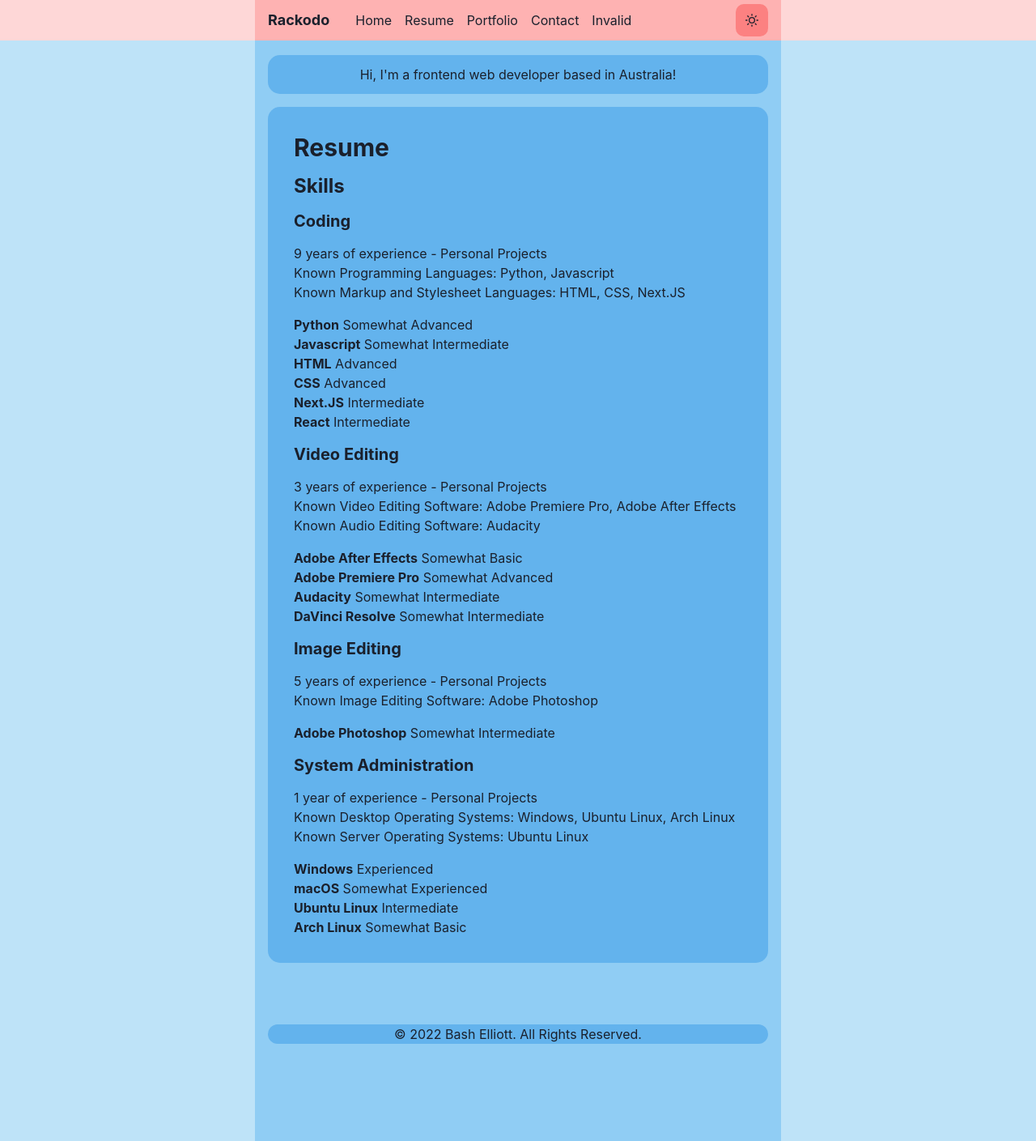
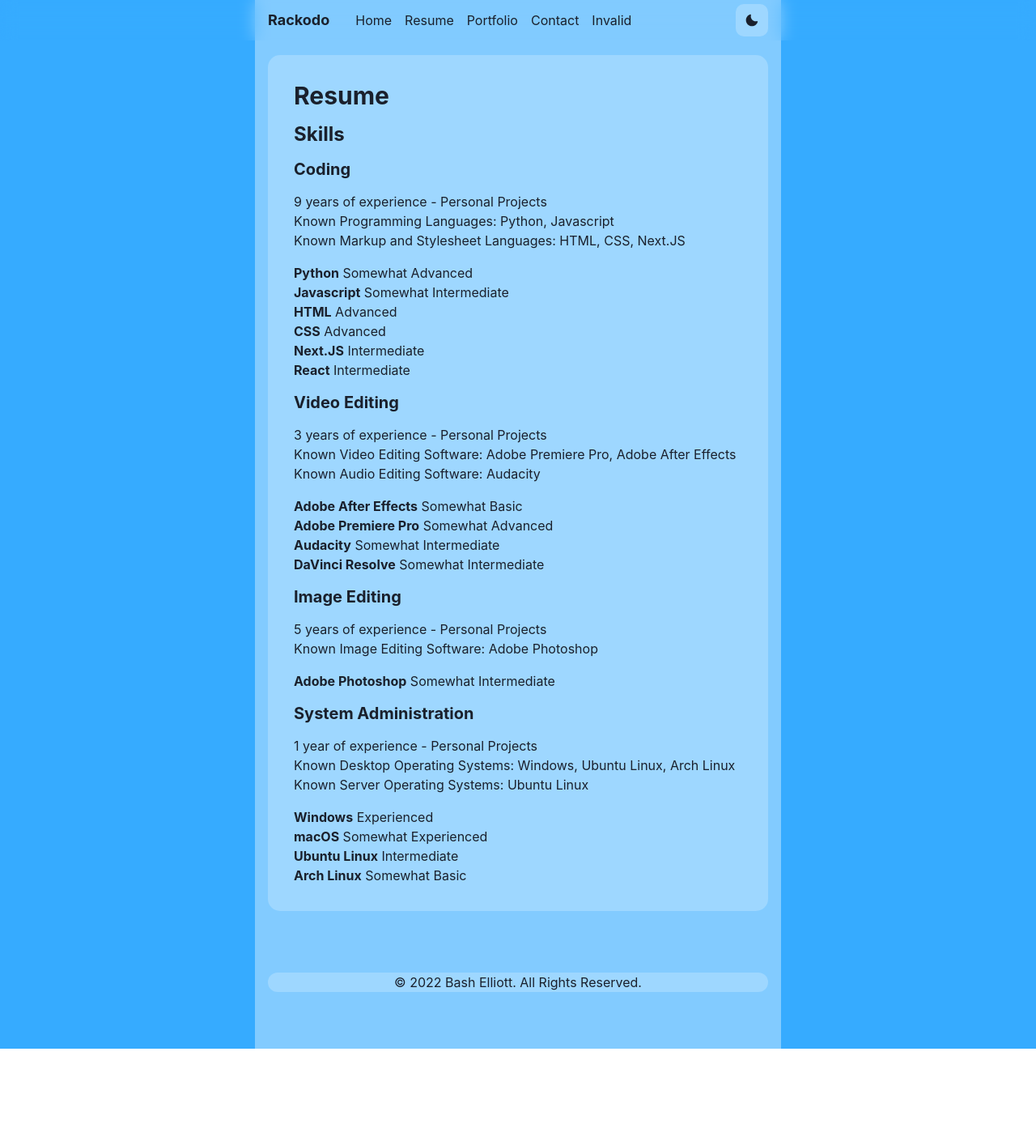
Before and after one commit to rackodo/rackodo-home-page, a Next.js app: page /resume in a window 1280 px wide. Shown: the whole page at 81% size. After the commit the page ends 1295 px from the top, so only its background shows below. Built offline with nearby package versions, Linux system fonts and the light colour scheme.

Commit message:
theming complete

```diff
--- a/components/callout.js
+++ b/components/callout.js
@@ -1,14 +1,14 @@
-import { Box, Container } from "@chakra-ui/react";
+import { Box, Container, useColorMode } from "@chakra-ui/react";
 
 export default function Callout({ children }) {
+	const { colorMode, toggleColorMode } = useColorMode()
 	return(
 		<Container
 		px={0}
-		pt={2}
 		maxW={"none"} >
 			<Box
 			p={3}
-			bg={"blue.300"}
+			bg={colorMode === 'light' ? 'dark.300' : 'light.300'}
 			textAlign={"center"}
 			borderRadius={15} >
 				{children}
--- a/components/footer.js
+++ b/components/footer.js
@@ -1,13 +1,15 @@
-import { Container, Text } from "@chakra-ui/react";
+import { Container, Text, useColorMode } from "@chakra-ui/react";
 
 export default function Footer() {
+	const { colorMode, toggleColorMode } = useColorMode()
 	return(
 		<Container
 		p={0}
 		maxW={"none"} >
 			<Text
-			my="60px"
-			bg={"blue.300"}
+			mt="60px"
+			mb="10px "
+			bg={colorMode === 'light' ? 'dark.300' : 'light.300'}
 			textAlign="center"
 			borderRadius={15} >
 				© 2022 Bash Elliott. All Rights Reserved.
--- a/components/navbar.js
+++ b/components/navbar.js
@@ -1,31 +1,16 @@
-import {
-	ChevronDownIcon,
-	ChevronUpIcon,
-	SunIcon
-} from "@chakra-ui/icons";
+import { ChevronDownIcon, ChevronUpIcon, MoonIcon, SunIcon } from "@chakra-ui/icons";
 
-import {
-	Box,
-	Center,
-	Flex,
-	Heading,
-	IconButton,
-	Menu,
-	MenuButton,
-	MenuItem,
-	MenuList,
-	Spacer,
-	Text
-} from "@chakra-ui/react";
+import { Box, Center, Flex, Heading, IconButton, Menu, MenuButton, MenuItem, MenuList, Spacer, Text, useColorMode } from "@chakra-ui/react";
 
 import Link from "next/link";
 
 import links from './links.json'
 
 export default function Navbar() {
+	const { colorMode, toggleColorMode } = useColorMode()
+
 	return(
 		<Center
-		bg="red.100"
 		width="100vw"
 		position="fixed"
 		backdropFilter='blur(10px)'
@@ -35,7 +20,7 @@ export default function Navbar() {
 			<Flex
 			w={650}
 			h="50px"
-			bg="red.200"
+			bg={colorMode === 'light' ? 'dark.250' : 'light.250'}
 			alignItems="center"
 			m="auto"
 			px={4}
@@ -66,12 +51,12 @@ export default function Navbar() {
 							as={IconButton}
 							w={10}
 							h={10}
-							bg="red.300"
+							bg={colorMode === 'light' ? 'dark.300' : 'light.300'}
 							borderRadius={10}
 							icon={isOpen ? <ChevronUpIcon/> : <ChevronDownIcon/>}
 							display={{base: "inline-flex", md: "none"}} />
 							<MenuList
-							bg={"green.200"}
+							bg={colorMode === 'light' ? 'dark.400' : 'light.400'}
 							p={0}
 							display={{base: "block", md: "none"}}  >
 								{links.map((link) =>
@@ -83,7 +68,7 @@ export default function Navbar() {
 										p={2}
 										width="100%"
 										_hover={{
-											bg: 'green.300'
+											bg: colorMode === 'light' ? 'dark.500' : 'light.500'
 										}} >{link.name}</Text>
 									</NavLink>
 								)}
@@ -94,9 +79,10 @@ export default function Navbar() {
 					<IconButton
 					w={10}
 					h={10}
-					bg="red.300"
+					bg={colorMode === 'light' ? 'dark.300' : 'light.300'}
 					borderRadius={10}
-					icon={<SunIcon />} />
+					icon={colorMode === 'light' ? <MoonIcon/> : <SunIcon />}
+					onClick={toggleColorMode} />
 				</Flex>
 			</Flex>
 		</Center>
--- a/components/section.js
+++ b/components/section.js
@@ -1,11 +1,13 @@
-import { Container, Stack, Text } from "@chakra-ui/react";
+import { Stack, Text, useColorMode } from "@chakra-ui/react";
 
 export default function Section({ children }) {
+	const { colorMode, toggleColorMode } = useColorMode()
+
 	return(
 		<Stack
 		p={8}
 		maxW={"none"}
-		bg={"blue.300"}
+		bg={colorMode === 'light' ? 'dark.300' : 'light.300'}
 		borderRadius={15}
 		spacing={4} >
 			{children}
--- a/layouts/main.js
+++ b/layouts/main.js
@@ -1,14 +1,12 @@
-import {
-	Container, Stack
-} from "@chakra-ui/react";
+import { Container, Stack, useColorMode } from "@chakra-ui/react";
 import Navbar from "../components/navbar";
 import { motion, AnimatePresence } from "framer-motion"
 import { useRouter } from "next/router";
 import Footer from "../components/footer";
-import Callout from "../components/callout";
 
 
 export default function Main({ children }) {
+	const { colorMode, toggleColorMode } = useColorMode()
 	const { asPath } = useRouter();
 
 	const variants = {
@@ -45,7 +43,8 @@ export default function Main({ children }) {
 			<Container
 			maxW="100vw"
 			p={0}
-			bg={"blue.100"} >
+			// pt={2}
+			bg={colorMode === 'light' ? 'dark.100' : 'light.100'} >
 
 			<AnimatePresence
 			initial={false}
@@ -61,9 +60,8 @@ export default function Main({ children }) {
 					minH={"100vh"}
 					py={"60px"}
 					m="auto"
-					bg={"blue.200"} >
-						<Stack spacing={4}>
-						<Callout>Hi, I&apos;m a frontend web developer based in Australia!</Callout>
+					bg={colorMode === 'light' ? 'dark.200' : 'light.200'} >
+						<Stack spacing={4} pt={2}>
 							{children}
 							<Footer/>
 						</Stack>
--- a/pages/_app.js
+++ b/pages/_app.js
@@ -1,11 +1,45 @@
-import styles from '../styles/globals.css'
 import Head from 'next/head'
 import { ChakraProvider } from '@chakra-ui/react'
 import Main from '../layouts/main'
+import { extendTheme } from "@chakra-ui/react";
+import { StyleFunctionProps } from '@chakra-ui/react';
+
+const props = StyleFunctionProps
+
+const theme = extendTheme ({
+	initialColorMode: 'dark',
+	useSystemColorMode: true,
+		colors: {
+			light: {
+				100: '#172f45',
+				200: '#1b5080',
+				250: '#1b508088',
+				300: '#1e6db3',
+				400: '#1c7ed4',
+				500: '#61b5ff'
+			},
+			dark: {
+				100: '#36abff',
+				200: '#82cbff',
+				250: '#82cbff88',
+				300: '#9ed7ff',
+				400: '#c9e9ff',
+				500: '#e0f2ff'
+			}
+		},
+	components: {
+		Link: {
+			baseStyle: {
+				fontWeight: 'bold',
+				fontStyle: 'oblique'
+			}
+		}
+	}
+})
 
 function MyApp({ Component, pageProps }) {
 	return (
-		<ChakraProvider>
+		<ChakraProvider theme={theme}>
 			<Head>
 				<meta name="viewport" content="width=device-width, initial-scale=1" />
 				<title>Bash Elliott</title>
--- a/pages/resume.js
+++ b/pages/resume.js
@@ -1,5 +1,5 @@
 import React from "react";
-import Section, { ParaSection } from "../components/section";
+import Section from "../components/section";
 import { H1, H2, H3 } from "../components/headings";
 import { Text } from "@chakra-ui/react";
 
@@ -9,12 +9,12 @@ export default function Resume() {
 			<H1>Resume</H1>
 			<H2>Skills</H2>
 			<H3>Coding</H3>
-			<Text textAlign="justify">
+			<Text>
 				9 years of experience - Personal Projects<br/>
 				Known Programming Languages: Python, Javascript<br/>
 				Known Markup and Stylesheet Languages: HTML, CSS, Next.JS
 			</Text>
-			<Text textAlign="justify">
+			<Text>
 				<b>Python</b> Somewhat Advanced<br/>
 				<b>Javascript</b> Somewhat Intermediate<br/>
 				<b>HTML</b> Advanced<br/>
@@ -24,12 +24,12 @@ export default function Resume() {
 			</Text>
 
 			<H3>Video Editing</H3>
-			<Text textAlign="justify">
+			<Text>
 				3 years of experience - Personal Projects<br/>
 				Known Video Editing Software: Adobe Premiere Pro, Adobe After Effects<br/>
 				Known Audio Editing Software: Audacity
 			</Text>
-			<Text textAlign="justify">
+			<Text>
 				<b>Adobe After Effects</b> Somewhat Basic<br/>
 				<b>Adobe Premiere Pro</b> Somewhat Advanced<br/>
 				<b>Audacity</b> Somewhat Intermediate<br/>
@@ -37,21 +37,21 @@ export default function Resume() {
 			</Text>
 
 			<H3>Image Editing</H3>
-			<Text textAlign="justify">
+			<Text>
 				5 years of experience - Personal Projects<br/>
 				Known Image Editing Software: Adobe Photoshop
 			</Text>
-			<Text textAlign="justify">
+			<Text>
 				<b>Adobe Photoshop</b> Somewhat Intermediate
 			</Text>
 
 			<H3>System Administration</H3>
-			<Text textAlign="justify">
+			<Text>
 				1 year of experience - Personal Projects<br/>
 				Known Desktop Operating Systems: Windows, Ubuntu Linux, Arch Linux<br/>
 				Known Server Operating Systems: Ubuntu Linux
 			</Text>
-			<Text textAlign="justify">
+			<Text>
 				<b>Windows</b> Experienced<br/>
 				<b>macOS</b> Somewhat Experienced<br/>
 				<b>Ubuntu Linux</b> Intermediate<br/>
```
Also changed, not shown: components/profilecard.js (+4 -8 lines), pages/index.js (+6 -4 lines), pages/portfolio.js (+5 -3 lines).
